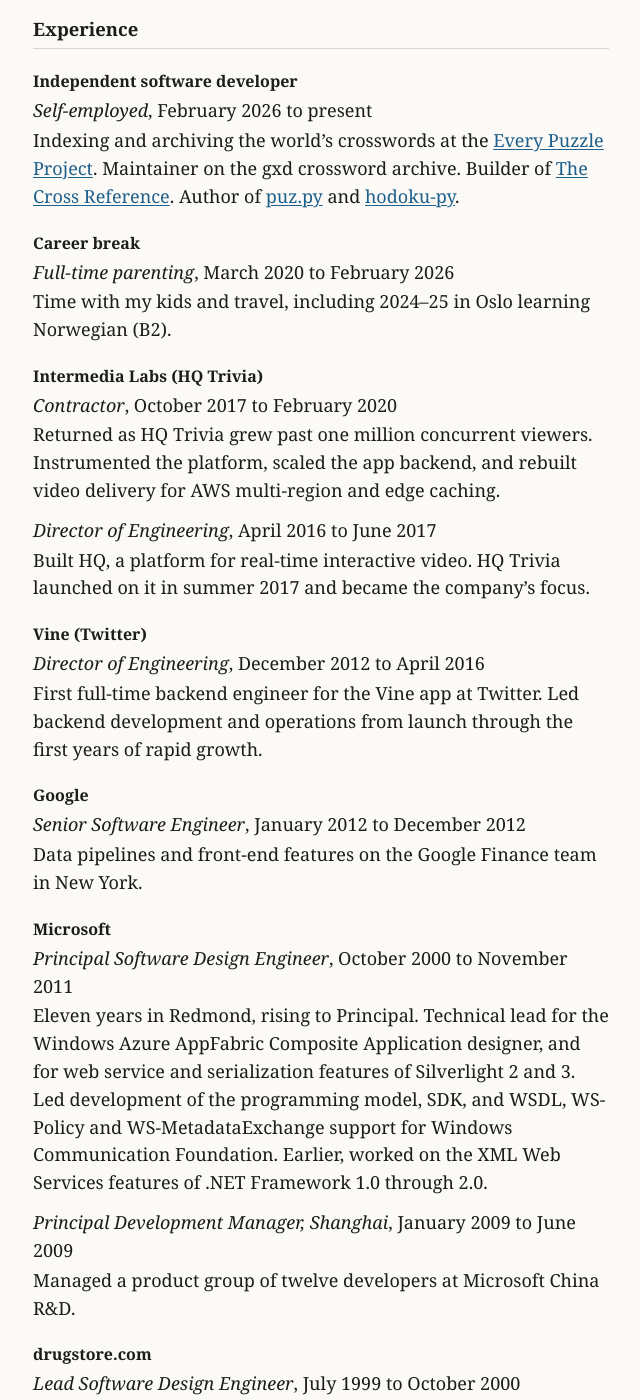
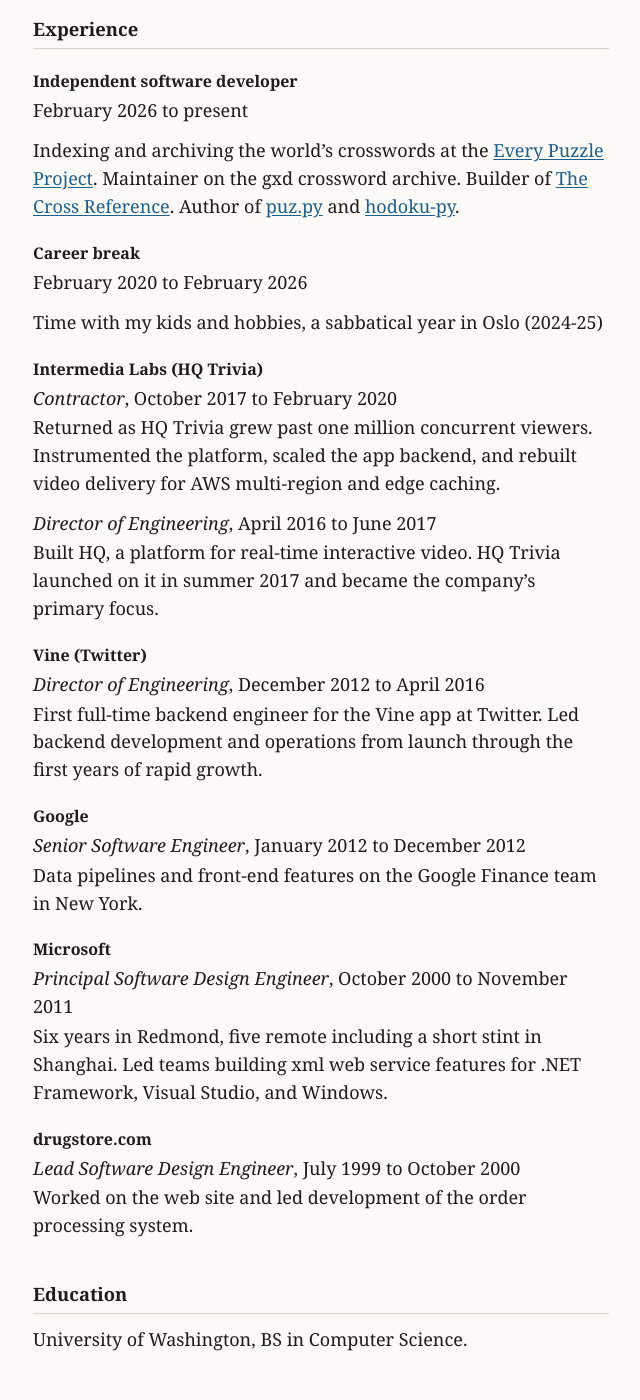
Before and after one commit to alexdej/alexdej.github.io, a Jekyll site: the page built from resume.md, in a window 1280 px wide and 1400 px high, scrolled down 215 px. Shown: the whole window, without its empty margins (319-959 px from the left). Built offline with Jekyll 4.4.1, drawn with Linux system fonts in a browser that asks for light colours; some of the changed text lies outside the part shown.

Commit message:
Revise experience section in resume.md
Updated employment dates and descriptions for clarity and accuracy.

```diff
--- a/resume.md
+++ b/resume.md
@@ -15,15 +15,15 @@ description: Resume of Alex DeJarnatt, an independent software developer previou
 
 ### Independent software developer
 
-*Self-employed*, February 2026 to present
+February 2026 to present
 
 Indexing and archiving the world's crosswords at the [Every Puzzle Project](https://blitz.xwordapp.com/). Maintainer on the gxd crossword archive. Builder of [The Cross Reference](https://crosswordreference.com). Author of [puz.py](https://github.com/alexdej/puzpy) and [hodoku-py](https://alexdej.github.io/hodoku-py/).
 
 ### Career break
 
-*Full-time parenting*, March 2020 to February 2026
+February 2020 to February 2026
 
-Time with my kids and travel, including 2024--25 in Oslo learning Norwegian (B2).
+Time with my kids and hobbies, a sabbatical year in Oslo (2024-25)
 
 ### Intermedia Labs (HQ Trivia)
 
@@ -33,7 +33,7 @@ Returned as HQ Trivia grew past one million concurrent viewers. Instrumented the
 
 *Director of Engineering*, April 2016 to June 2017
 
-Built HQ, a platform for real-time interactive video. HQ Trivia launched on it in summer 2017 and became the company's focus.
+Built HQ, a platform for real-time interactive video. HQ Trivia launched on it in summer 2017 and became the company's primary focus.
 
 ### Vine (Twitter)
 
@@ -51,21 +51,14 @@ Data pipelines and front-end features on the Google Finance team in New York.
 
 *Principal Software Design Engineer*, October 2000 to November 2011
 
-Eleven years in Redmond, rising to Principal. Technical lead for the Windows Azure AppFabric Composite Application designer, and for web service and serialization features of Silverlight 2 and 3. Led development of the programming model, SDK, and WSDL, WS-Policy and WS-MetadataExchange support for Windows Communication Foundation. Earlier, worked on the XML Web Services features of .NET Framework 1.0 through 2.0.
-
-*Principal Development Manager, Shanghai*, January 2009 to June 2009
-
-Managed a product group of twelve developers at Microsoft China R&D.
+Six years in Redmond, five remote including a short stint in Shanghai. Led teams building xml web service features for .NET Framework, Visual Studio, and Windows.
 
 ### drugstore.com
 
 *Lead Software Design Engineer*, July 1999 to October 2000
 
-Led development of the order processing system and a team of four developers and one tester.
+Worked on the web site and led development of the order processing system.
 
-### M-Code Software
-
-*Software Engineer, Co-founder*, July 1998 to July 1999
 
 ## Education
 
```
